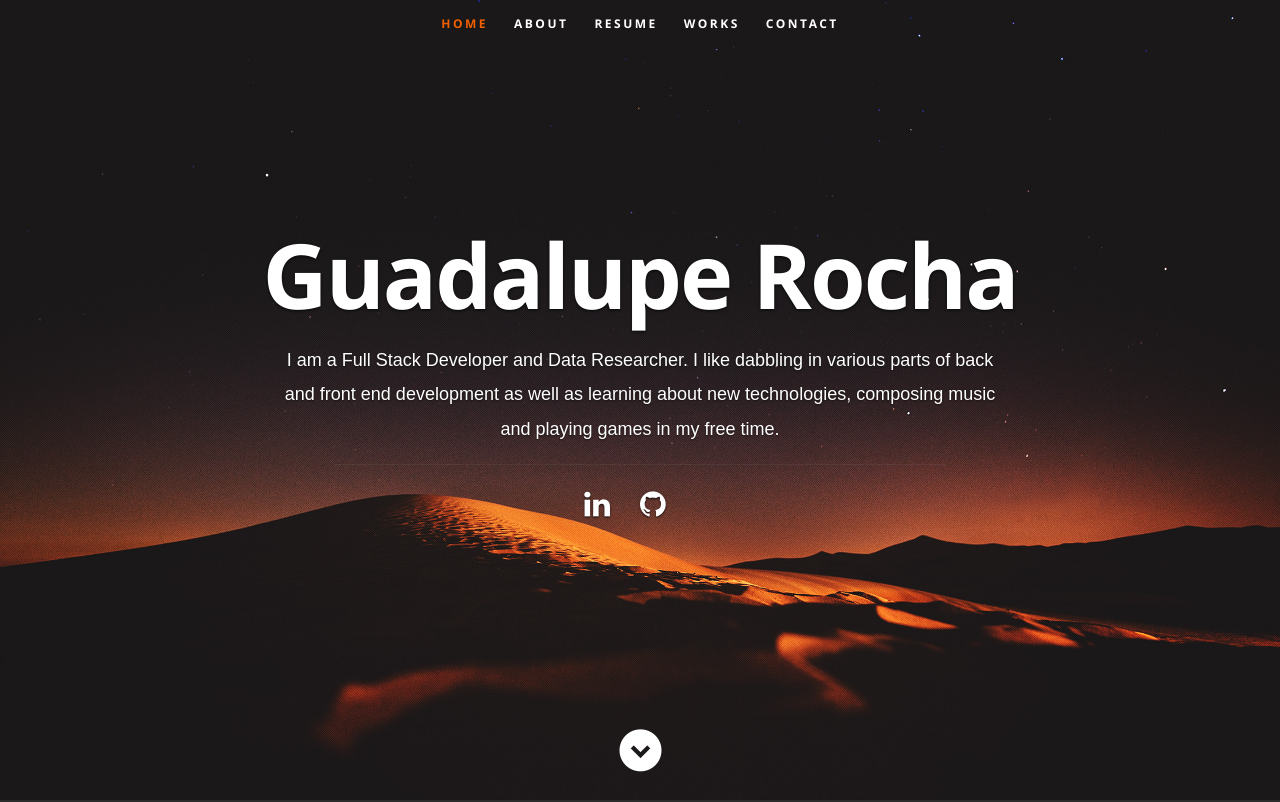
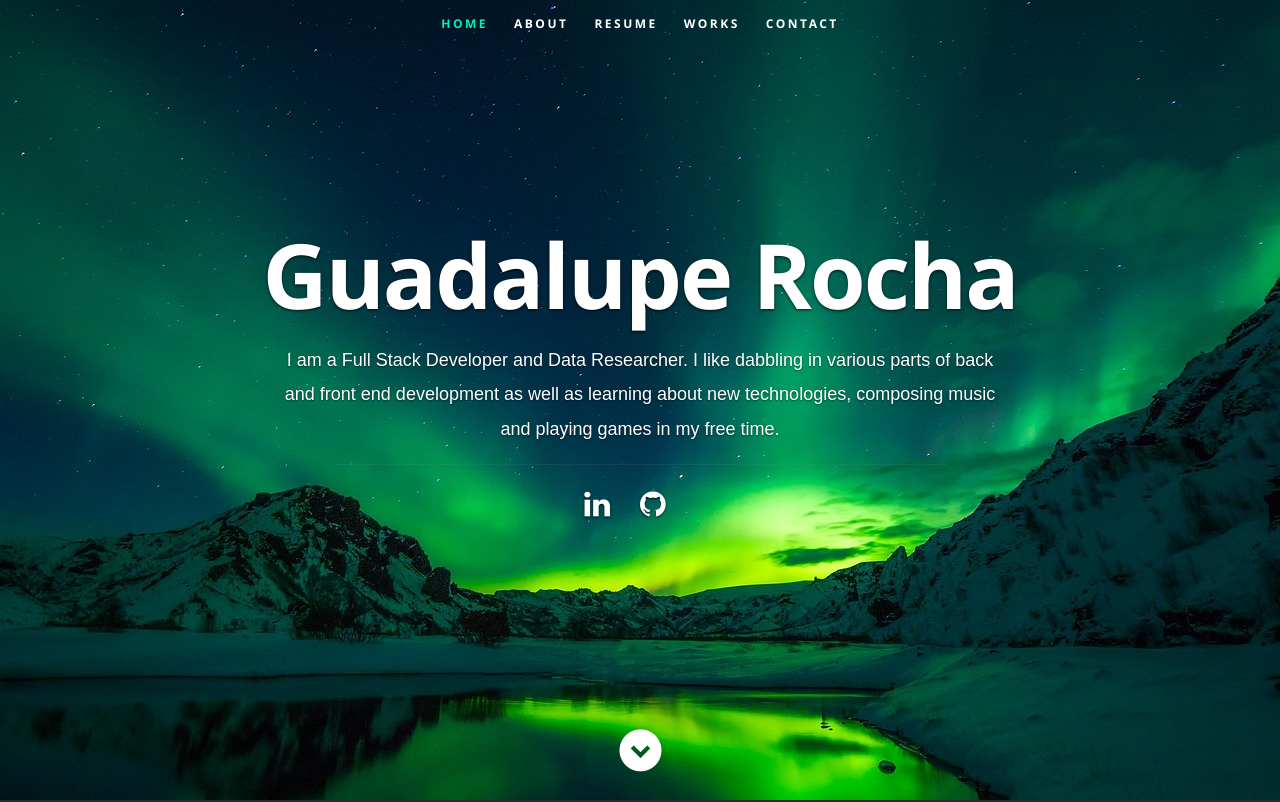
Before and after one commit to grocha78/my-portfolio, a React (Create React App) app: page / in a window 1280 px wide. Shown: the top 802 px of the page. Built offline with nearby package versions, Linux system fonts and the light colour scheme.

Commit message:
background image

```diff
--- a/public/css/layout.css
+++ b/public/css/layout.css
@@ -33,7 +33,7 @@ header {
    height: 800px;
    min-height: 500px;
    width: 100%;
-   background: #161415 url(../images/header-background.jpg) no-repeat top center;
+   background: #161415 url(../images/iceland-2111811_1280.jpg) no-repeat top center;
    background-size: cover !important;
 	-webkit-background-size: cover !important;
    text-align: center;
@@ -52,7 +52,7 @@ header .banner {
    vertical-align: middle;
    margin: 0 auto;
    width: 85%;
-   padding-bottom: 30px;s
+   padding-bottom: 30px;
    text-align: center;
 }
 
@@ -179,7 +179,7 @@ ul#nav li a {
 }
 
 ul#nav li a:active { background-color: transparent !important; }
-ul#nav li.current a { color: #F06000; }
+ul#nav li.current a { color: #00f0bc; }
 
 
 /* ------------------------------------------------------------------ */
--- a/public/css/media-queries.css
+++ b/public/css/media-queries.css
@@ -112,7 +112,7 @@
 	   width: 48px;
 		height: 48px;
 		text-align: left;
-		background-color: #CC5200;
+		background-color:  #019c45;
 		position: relative;
       border: none;
       float: right;
--- a/src/components/Project/index.js
+++ b/src/components/Project/index.js
@@ -13,7 +13,6 @@ export default class Project extends Component {
                 return(
                   <div className="columns portfolio-item">
                   <div className="item-wrap">
-
                       <img src={`${item.imgurl}`} alt="" className="item-imgurl"/>
                       <div className="overlay">
                         <div className="portfolio-item-meta">
@@ -22,7 +21,6 @@ export default class Project extends Component {
                           <h6>{item.url}</h6>
                         </div>
                       </div>
-
                   </div>
                 </div>
               )
```
Also changed, not shown: public/images/iceland-2111811_1280.jpg (added).
